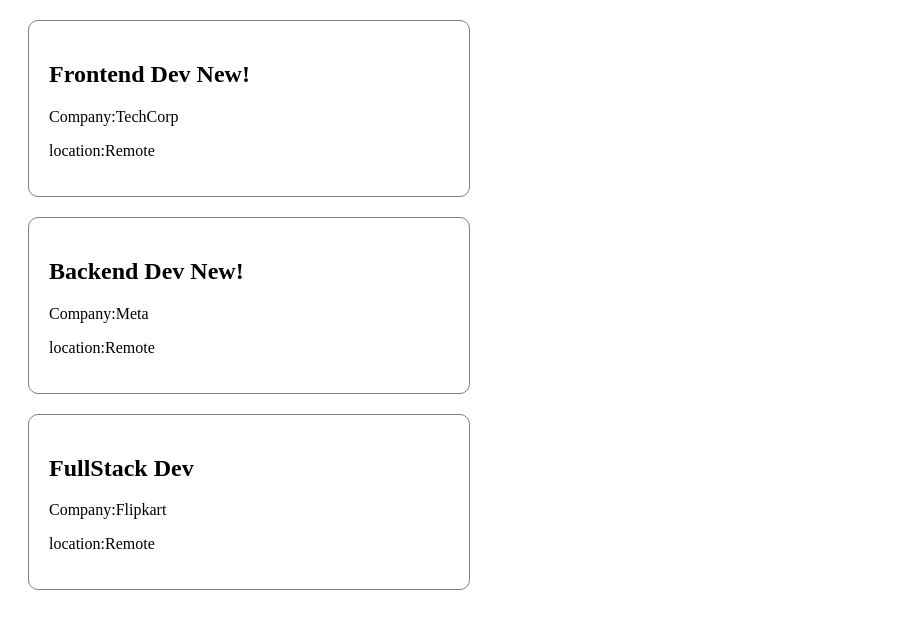
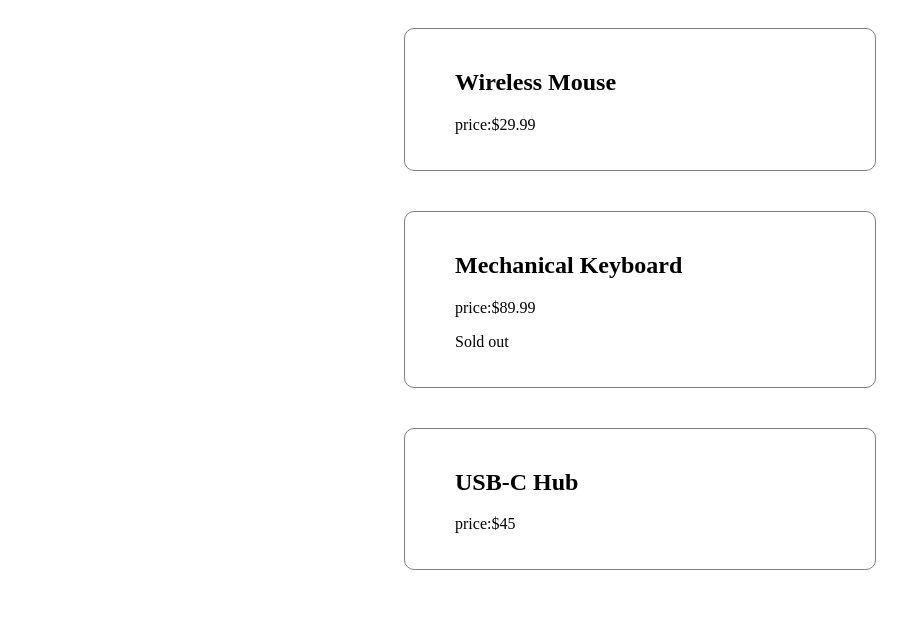
Before and after one commit to akanshakumari25-bot/react, a React (Vite) app: page / in a window 1280 px wide. Shown: the top 628 px of the page, without its empty margins (0-911 px from the left). Built offline with nearby package versions, Linux system fonts and the light colour scheme.

Commit message:
updated code

```diff
--- a/src/App.jsx
+++ b/src/App.jsx
@@ -1,65 +1,61 @@
-// import ProductList from "./components/ProductList"
+// import { useState } from "react";
+// import ProductCard from "./components/ProductCard";
 
 // function App(){
 
+
+//   const [cart, setCart]=useState([])
 //   const products =[
-//     {id: "p1", name: "Wireless Headphones", price: 99, inStock: true, rating: 4.8},
-//     { id: "p2", name: "Mechanical Keyboard", price: 120, inStock: true, rating: 4.2 },
-//     { id: "p3", name: "USB-C Hub", price: 45, inStock: false, rating: 4.9 },
-//     { id: "p4", name: "Ergonomic Mouse", price: 70, inStock: true, rating: 3.5 },
-//     { id: "p5", name: "Laptop Stand", price: 35, inStock: false, rating: 4.0 },
-//   ]
-
-
-//   return(
-
-//     <div>
-//       <h1>E-Commerce Product Showcase</h1>
-//       <ProductList products={products}/>
-//     </div>
-//   )
+//     {id: 101, name: "Wireless Mouse", price: 29.99 , inStock:true},
+//     { id: 102, name: "Mechanical Keyboard", price: 89.99,inStock:false },
+//     { id: 103, name: "USB-C Hub", price: 45.00, inStock:true}
+// ]
+// function AddToCart(product){
+// setCart([...cart, product])
 
 
 
 // }
 
+// return(
+// <div>
+// {products.map((singleProduct)=>
+// <ProductCard key={singleProduct.id} product={singleProduct} AddToCart={AddToCart}/>
+
+
+
+// )}
+// 12q
+// <div>
+//   total items : {cart.length}
+// </div>
+// </div>
+// )
+
+// }
+
 // export default App;
 
-import JobCard from "./components/JobCard";
+import ProductCard from "./components/ProductCard"
 
 function App(){
 
-const jobs =[
-
-{ id:1, title: "Frontend Dev", company: "TechCorp", location: "Remote", isNew: true},
-
-{ id:2, title: "Backend Dev", company: "Meta", location: "Remote", isNew: true},
-
-{ id:3, title: "FullStack Dev", company: "Flipkart", location: "Remote", isNew: false},
-
+const Products =[
+{ id: 101, name: "Wireless Mouse", price: 29.99, inStock:true},
+{ id: 102, name: "Mechanical Keyboard", price: 89.99,inStock:false },
+{ id: 103, name: "USB-C Hub", price: 45.00,inStock:true }
 ]
 
-
 return (
-
   <div>
-    {jobs.map((job)=>
-    <JobCard key={job.id} details={job} />
-
+    {Products.map((singleProduct)=>
+    <ProductCard  key={singleProduct.id} name={singleProduct.name} price={singleProduct.price} inStock={singleProduct.inStock}/>
 
 
     )}
 
-
-
-
   </div>
 )
-
-
-
-
-
 }
 
-export default App;
+ export default App;
--- a/src/components/JobCard.jsx
+++ /dev/null
@@ -1,24 +0,0 @@
-function JobCard({details}){
-
-const {title,company,location,isNew}=details;
-
-
-return (
-    <div className="container">
-        <div className="Box">
-            <h2>{title} {isNew &&<span>New!</span> }</h2>
-
-            </div>
-            <p>Company:{company}</p>
-           <p>location:{location}</p>
-
-
-     </div>
-)
-
-
-
-
-}
-
-export default JobCard;
--- a/src/components/ProductCard.jsx
+++ b/src/components/ProductCard.jsx
@@ -1,25 +1,48 @@
-// function  ProductCard({ product}){
-//    const {name,price,inStock,rating}=product;
+// function ProductCard({product,AddToCart }){
+//     return(
+//         <>
+//         <div>
+//             <h2>{product.name}</h2>
+//             <p>price:${product.price}</p>
+//             {product.inStock ?(<span>in stock</span>):<span>out of stock</span>}
+//             <br />
+//             <button onClick={()=> AddToCart(product) }>Add to cart</button>
+//         </div>
+
+//         {/* <div>total items in cart</div> */}
+
+//         </>
 
 
-//    return (
-//     <div>
-//         <h2>{name}</h2>
-//         <p>price:${price}</p>
-//         <p>rating:{rating}</p>
 
-//         {rating>=4.5 &&(
-//             <p>Top Rated</p>
-//         )}
-//         <div>
-//           {inStock ? (<button>Buy Now</button>):(<button>Out of Stock</button>)}
+//     )
 
-
-//         </div>
-
-//     </div>
-//    )
 
 // }
 
 // export default ProductCard;
+
+
+
+
+function ProductCard({name,price,inStock}){
+    return(
+        <div className="Div">
+        <div className="box">
+         <h2>{name}</h2>
+         <p>price:${price}</p>
+         {!inStock && <p>Sold out </p>}
+
+
+
+        </div>
+        </div>
+    )
+
+
+
+
+
+}
+
+export default ProductCard;
--- a/src/index.css
+++ b/src/index.css
@@ -1,4 +1,4 @@
-
+/*
 .container {
    border: 1px solid gray;
     padding: 20px;
@@ -11,3 +11,19 @@
   gap: 10px;
   flex-direction: row;
 } */
+
+
+.box{
+     border: 1px solid gray;
+     padding: 20px;
+     margin: 20px;
+    width: 400px;
+    border-radius: 10px;
+    padding-left: 50px;
+
+}
+.Div{
+  display: flex;
+  justify-content: space-evenly;
+
+}
```
Also changed, not shown: src/components/ProductList.jsx (deleted, +0 -25 lines).
